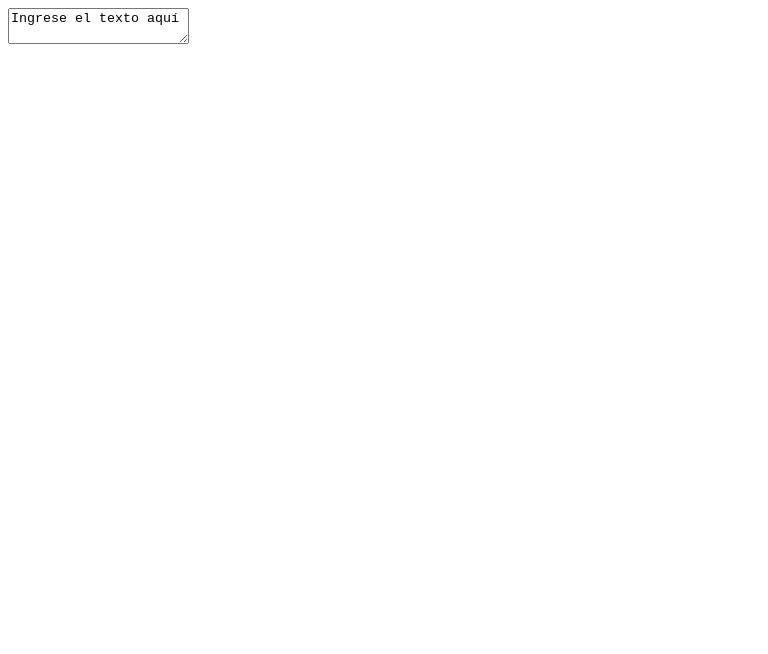
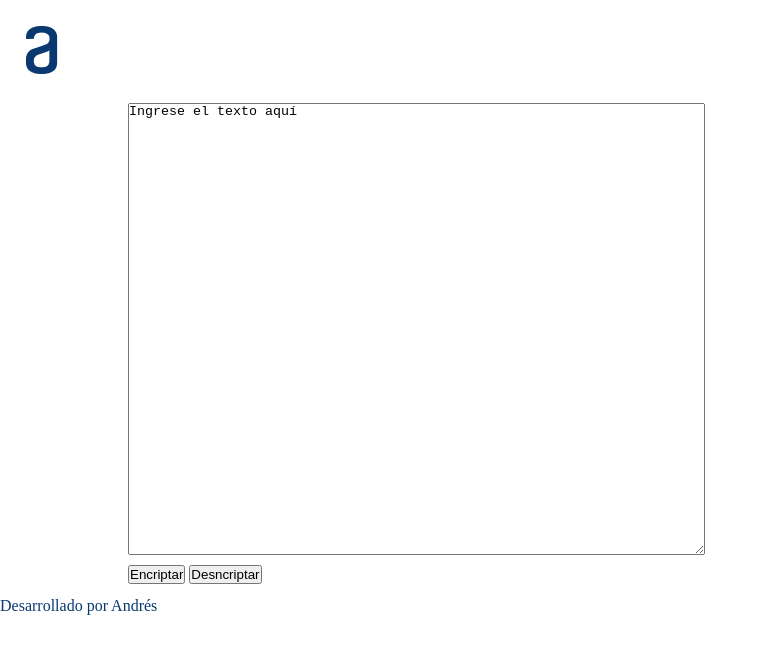
Before and after one commit to FreeHowl/proyecto-encriptador, a plain HTML site: page index.html in a window 1280 px wide. Shown: the whole page, without its empty margins (0-768 px from the left). Drawn offline with Linux system fonts and the light colour scheme.

Commit message:
incluye css e imagenes

```diff
--- a/index.html
+++ b/index.html
@@ -4,8 +4,33 @@
     <meta charset="UTF-8">
     <meta name="viewport" content="width=device-width, initial-scale=1.0">
     <title>Ecriptador de texto</title>
+    <link rel="stylesheet" href="styles/style.css">
 </head>
 <body>
-    <textarea>Ingrese el texto aquí</textarea>
+    <header class="header">
+        <nav class="header__menu">
+            <!--header con boton de alura para ir al home-->
+            <a href="index.html">
+                <img src="assets/logo-alura.png">
+            </a>
+        </nav>
+    </header>
+    <main class="presentacion">
+        <form class="container__formulario">
+            <!--formulario para escribir el texto-->
+            <textarea name="mensaje" autocapitalize="none" class="container__texto" rows="30" cols="70">Ingrese el texto aquí</textarea>
+            <div class="container__botones">
+                <button onclick="encriptar();" class="container__boton">Encriptar</button>
+                <button onclick="desencriptar();" class="container__boton">Desncriptar</button>
+            </div>
+        </form>
+        <div class="container__texto__mostrado">
+            <!--contenedor para mostrar el texto-->
+            <p id="textoMostrado"></p>
+        </div>
+    </main>
+    <footer class="footer">
+        <p>Desarrollado por Andrés</p>
+    </footer>
 </body>
 </html>
--- /dev/null
+++ b/styles/style.css
@@ -0,0 +1,32 @@
+@import url('https://fonts.googleapis.com/css2?family=Inter:ital,opsz,wght@0,14..32,100..900;1,14..32,100..900&family=Krona+One&family=Montserrat:ital,wght@0,100..900;1,100..900&display=swap');
+
+*{
+    padding: 0%;
+    margin: 0%;
+}
+
+body{
+    color: #0A3871;
+    box-sizing: border-box;
+}
+
+.header{
+    padding: 2% 0% 1% 2%;
+}
+
+.header__menu{
+    display: flex;
+    gap: 10px;
+}
+
+.presentacion{
+    align-items: center;
+    display: flex;
+    padding: 1% 10%;
+}
+
+.container__formulario{
+    display: flex;
+    flex-direction: column;
+    gap: 10px;
+}
```
Also changed, not shown: assets/1.png (added), assets/logo-alura.png (added).
